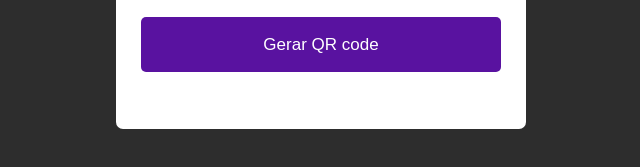
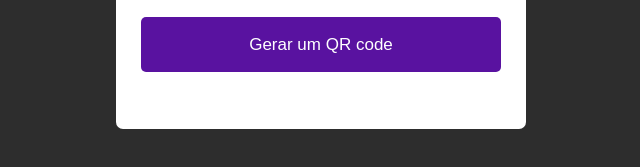
Before and after one commit to Andressa975/Gerador-QRCODE, a plain HTML site: page index.html in a window 1280 px wide. Shown: the part 401-568 px from the top of the page, 319-959 px from the left. Drawn offline with Linux system fonts and the light colour scheme.

Commit message:
branch #3

```diff
--- a/index.html
+++ b/index.html
@@ -15,7 +15,7 @@
         </header>
         <div class="form">
             <input type="text" placeholder="Insira seu texto ou cole sua URL">
-            <button>Gerar QR code</button>
+            <button>Gerar um QR code</button>
         </div>
         <div class="qr-code">
             <img src="Img/qr-code.png" alt="">
```
